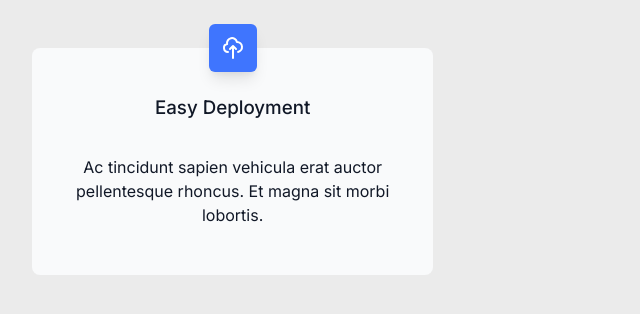
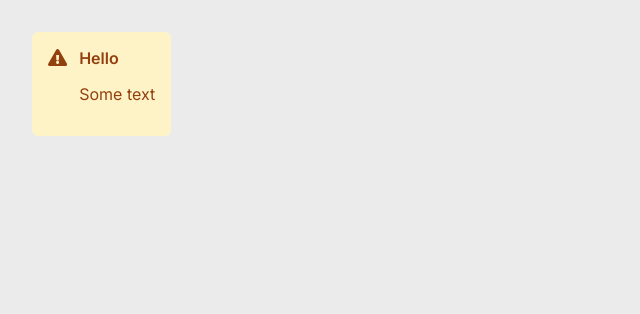
Before and after one commit to mchlol/component-library, a React (Vite) app: page / in a window 1280 px wide. Shown: the top 314 px of the page, without its empty margins (0-640 px from the left). Built offline with nearby package versions, Linux system fonts and the light colour scheme.

Commit message:
remove BannerContent component and next children within a div to fix up formatting issue

```diff
--- a/src/App.jsx
+++ b/src/App.jsx
@@ -10,13 +10,10 @@ function App() {
 
   return (
     <>
-      <Card>
-        <Card.Icon>
-          <HiOutlineCloudUpload />
-        </Card.Icon>
-        <Card.Header>Easy Deployment</Card.Header>
-        <Card.Text>Ac tincidunt sapien vehicula erat auctor pellentesque rhoncus. Et magna sit morbi lobortis.</Card.Text>
-      </Card>
+      <Banner type="warning">
+        <Banner.Heading>Hello</Banner.Heading>
+        <Banner.Text>Some text</Banner.Text>
+      </Banner>
     </>
   )
 }
--- a/src/components/Banner/Banner.jsx
+++ b/src/components/Banner/Banner.jsx
@@ -14,7 +14,10 @@ export default function Banner({children, type}) {
     return (
         <BannerContext.Provider value={ {type}} >
             <div className={allClasses.join(' ')}>
-                {children}
+                <Banner.Icon />
+                <div>
+                    {children}
+                </div>
             </div>
         </BannerContext.Provider>
     )
--- a/src/components/Banner/BannerContent.jsx
+++ /dev/null
@@ -1,10 +0,0 @@
-import React from "react";
-
-export default function BannerContent({children}) {
-
-    return (
-        <div>
-            {children}
-        </div>
-    )
-}
--- a/src/components/Banner/index.js
+++ b/src/components/Banner/index.js
@@ -1,11 +1,9 @@
 import Banner from "./Banner";
 import BannerIcon from "./BannerIcon";
-import BannerContent from "./BannerContent"
 import BannerHeading from "./BannerHeading";
 import BannerText from "./BannerText";
 
 Banner.Icon = BannerIcon
-Banner.Content = BannerContent;
 Banner.Heading = BannerHeading
 Banner.Text = BannerText
 
```
